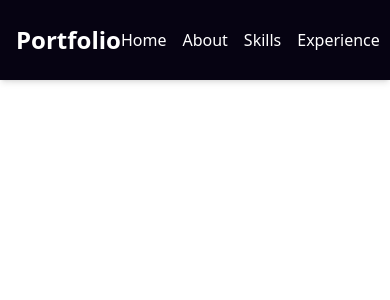
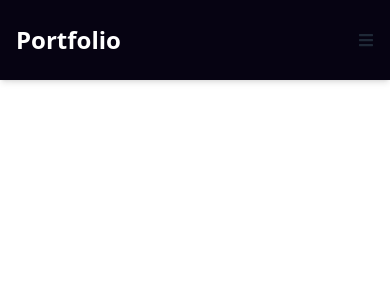
Before and after one commit to Daemon403/portfolio, a React (Create React App) app: page / in a window 390 px wide. Shown: the top 300 px of the page. Built offline with nearby package versions, Linux system fonts and the light colour scheme.

Commit message:
added sidebar

```diff
--- /dev/null
+++ b/src/components/Home.jsx
@@ -0,0 +1,11 @@
+import React from 'react'
+import { HiArrowNarrowRight} from 'react-icons/hi'
+const Home = () => {
+  return (
+    <div className='flex flex-col items-center justify-center h-screen bg-[#060312] text-white'>
+
+    </div>
+  )
+}
+
+export default Home
--- a/src/components/Navbar.jsx
+++ b/src/components/Navbar.jsx
@@ -1,28 +1,22 @@
-import React from 'react'
-import {FaBars, FaTimes} from 'react-icons/fa'
+import React, {useState} from 'react'
+import {FaBars, FaTimes,FaGithub, FaLinkedin} from 'react-icons/fa'
+import { HiOutlineMail } from 'react-icons/hi'
+import { SiGmail } from 'react-icons/si'
+import { BsFillPersonLinesFill } from 'react-icons/bs'
 const Navbar = () => {
+  const [nav,setNav] = useState(false)
+  const handleClick = () => {
+    setNav(!nav)
+  }
   return (
     <div className="fixed w-full h-[80px] flex justify-between items-center bg-[#060312] text-gray-800 shadow-md px-4">
       <div className="text-2xl font-bold text-white">Portfolio</div>
 
       {/* \Menu */}
-      <div className="flex space-x-4">
-        <ul className="flex space-x-4">
-            <li className="text-white">Home</li>
-            <li className="text-white">About</li>
-            <li className="text-white">Skills</li>
-            <li className="text-white">Experience</li>
-            <li className="text-white">Projects</li>
-            <li className="text-white">Contact</li>
-        </ul>
-        </div>
 
-        <div className = "hidden">
-            <FaBars />
-        </div>
+        {/* Desktop View */}
 
-        {/* Mobile View */}
-        <ul className="hidden">
+      <ul className="hidden md:flex space-x-4">
             <li className="text-white">Home</li>
             <li className="text-white">About</li>
             <li className="text-white">Skills</li>
@@ -31,6 +25,44 @@ const Navbar = () => {
             <li className="text-white">Contact</li>
         </ul>
 
+        {/* Desktop View */}
+
+        <div onClick={handleClick} className = "md:hidden z-10">
+          {nav ? <FaTimes /> : <FaBars />}
+        </div>
+
+        {/* Mobile View */}
+        <ul className={!nav ? 'hidden' : 'absolute top-0 left-0 h-screen w-full bg-[#060312] text-white items-center flex flex-col justify-center'}>
+            <li className="py-6 text-4xl">Home</li>
+            <li className="py-6 text-4xl">About</li>
+            <li className="py-6 text-4xl">Skills</li>
+            <li className="py-6 text-4xl">Experience</li>
+            <li className="py-6 text-4xl">Projects</li>
+            <li className="py-6 text-4xl">Contact</li>
+        </ul>
+
+        {/* Mobile View */}
+        {/* Socials */}
+        <div className="hidden lg:flex fixed flex-col top-[35%] left-0">
+          <ul>
+            <li className="w-[160px] h-[60px] flex items-center justify-between ml-[-100px] hover:ml-[0px] bg-[#060312] duration-300">
+            <a className='flex justify-between items-center w-full text-gray-600' href="/">Github<FaGithub size={30}/></a>
+            </li>
+            <li className="w-[160px] h-[60px] flex items-center justify-between ml-[-100px] hover:ml-[0px] bg-[#060312] duration-300">
+            <a className='flex justify-between items-center w-full text-gray-600' href="/">Linkedin<FaLinkedin size={30}/></a>
+            </li>
+            <li className="w-[160px] h-[60px] flex items-center justify-between ml-[-100px] hover:ml-[0px] bg-[#060312] duration-300">
+            <a className='flex justify-between items-center w-full text-gray-600' href="/">Mail<HiOutlineMail size={30}/></a>
+            </li>
+            <li className="w-[160px] h-[60px] flex items-center justify-between ml-[-100px] hover:ml-[0px] bg-[#060312] duration-300">
+            <a className='flex justify-between items-center w-full text-gray-600' href="/">Resume<BsFillPersonLinesFill size={30}/></a>
+            </li>
+            <li className="w-[160px] h-[60px] flex items-center justify-between ml-[-100px] hover:ml-[0px] bg-[#060312] duration-300">
+            <a className='flex justify-between items-center w-full text-gray-600' href="/">Gmail<SiGmail size={30}/></a>
+            </li>
+          </ul>
+        </div>
+
     </div>
 
   )
```
